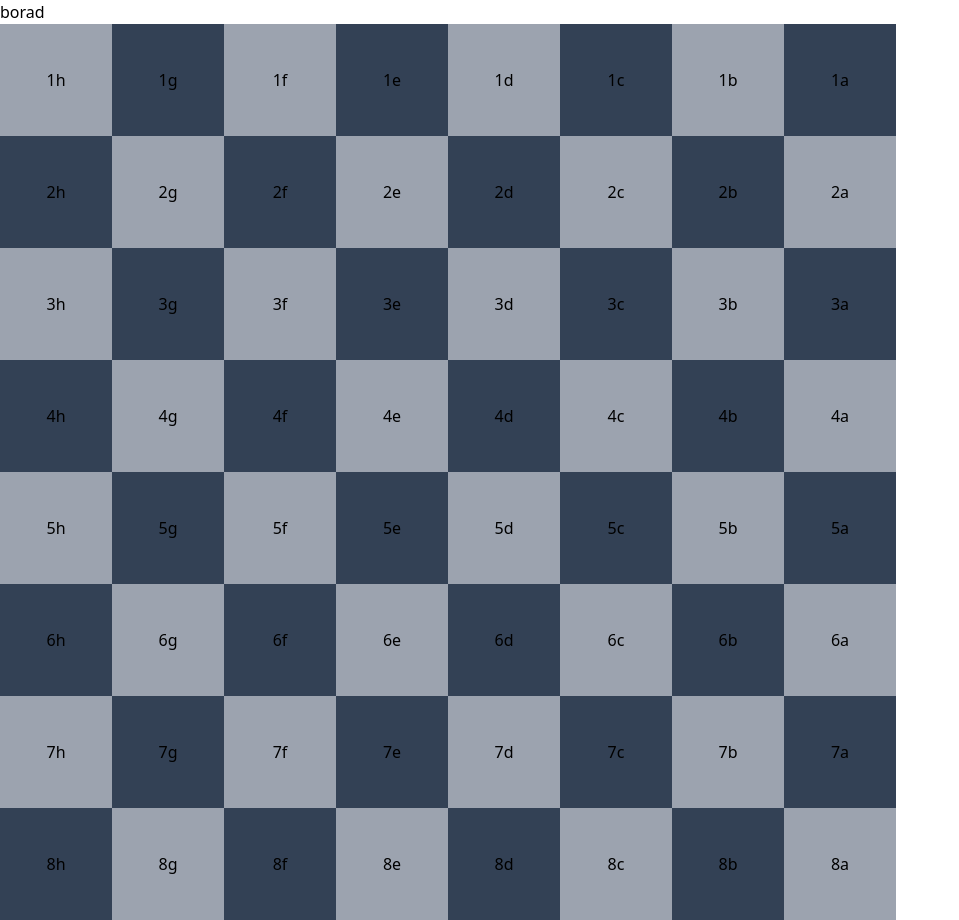
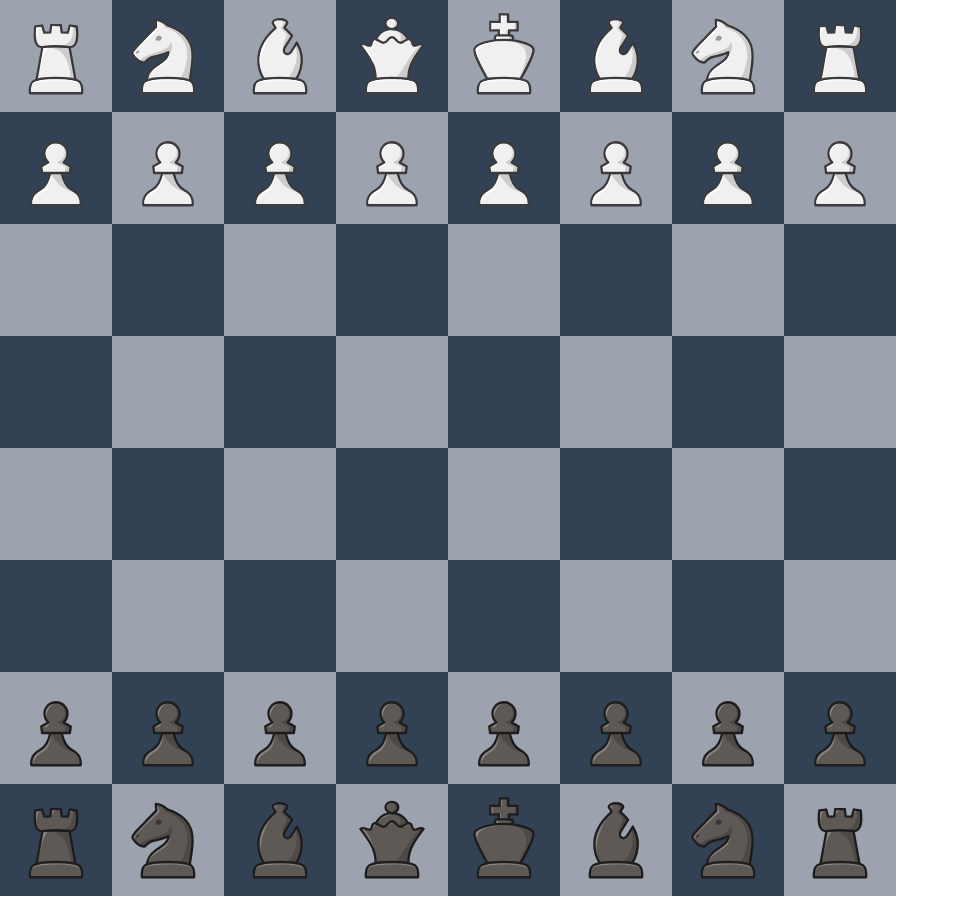
Before and after one commit to APRT-Chess/APRT-Chess, a React (Vite) app in the folder aprt-chess/: page / in a window 1280 px wide. Shown: the whole page, without its empty margins (0-959 px from the left). After the commit the page ends 896 px from the top, so only its background shows below. Built offline with nearby package versions, Linux system fonts and the light colour scheme.

Commit message:
setBoard function

```diff
--- a/aprt-chess/src/components/Board.tsx
+++ b/aprt-chess/src/components/Board.tsx
@@ -1,32 +1,74 @@
 /* eslint-disable @typescript-eslint/no-unused-vars */
+
+import Piece from "./Piece";
 
 interface props {
   verticalBox: string[];
   horizontalBox: string[];
 }
 
+interface Piece {
+  image: string;
+  x: number;
+  y: number;
+}
+
+const pieces: Piece[] = [];
+
+function setBoard() {
+  const path = "/public/pieces/";
+  //  setting up pawns in loop
+  for (let i = 0; i < 8; i++)
+    pieces.push({ image: `${path}wP.svg`, x: i, y: 1 });
+  for (let i = 0; i < 8; i++)
+    pieces.push({ image: `${path}bP.svg`, x: i, y: 6 });
+  //  other pieces from left to right
+  pieces.push({ image: `${path}wR.svg`, x: 7, y: 0 });
+  pieces.push({ image: `${path}bR.svg`, x: 7, y: 7 });
+  pieces.push({ image: `${path}wN.svg`, x: 6, y: 0 });
+  pieces.push({ image: `${path}bN.svg`, x: 6, y: 7 });
+  pieces.push({ image: `${path}wB.svg`, x: 5, y: 0 });
+  pieces.push({ image: `${path}bB.svg`, x: 5, y: 7 });
+  pieces.push({ image: `${path}wQ.svg`, x: 4, y: 0 });
+  pieces.push({ image: `${path}bQ.svg`, x: 4, y: 7 });
+  pieces.push({ image: `${path}wK.svg`, x: 3, y: 0 });
+  pieces.push({ image: `${path}bK.svg`, x: 3, y: 7 });
+  pieces.push({ image: `${path}wB.svg`, x: 2, y: 0 });
+  pieces.push({ image: `${path}bB.svg`, x: 2, y: 7 });
+  pieces.push({ image: `${path}wN.svg`, x: 1, y: 0 });
+  pieces.push({ image: `${path}bN.svg`, x: 1, y: 7 });
+  pieces.push({ image: `${path}wR.svg`, x: 0, y: 0 });
+  pieces.push({ image: `${path}bR.svg`, x: 0, y: 7 });
+}
+setBoard();
+
 const Board = ({ verticalBox, horizontalBox }: props) => {
-  const  board = [];
+  const board = [];
   for (let i = 0; i < verticalBox.length; i++) {
     for (let j = horizontalBox.length - 1; j >= 0; j--) {
+      // if i+j is even box is dark
+      // else it is light
       const color = i + j;
+      let image = undefined;
+      pieces.forEach((p) => {
+        if (p.x === j && p.y === i) image = p.image;
+      });
       board.push(
         <div
-          className={`inline-flex w-28 h-28 items-center justify-center ${
+          className={`inline-flex w-28 h-28 items-center justify-center select-none ${
             color % 2 === 0 ? "bg-slate-700" : "bg-gray-400"
           }`}
         >
-          {verticalBox[i]}
-          {horizontalBox[j]}
+          {image && <Piece image={image}></Piece>}
         </div>
       );
     }
-    board.push(<br></br>);
   }
   return (
     <>
-      <div>borad</div>
-      <div className="wrapper">{board}</div>
+      <div className="grid grid-cols-8 grid-rows-8 gap-0 max-w-4xl">
+        {board}
+      </div>
     </>
   );
 };
--- /dev/null
+++ b/aprt-chess/src/components/Piece.tsx
@@ -0,0 +1,13 @@
+interface props {
+  image: string;
+}
+
+function Piece({ image }: props) {
+  return (
+    <>
+      <img src={image} alt='piece-img' className="w-24 h-24"></img>
+    </>
+  );
+}
+
+export default Piece;
```
Also changed, not shown: 1 other file (tests, documents, lock files or other folders).
